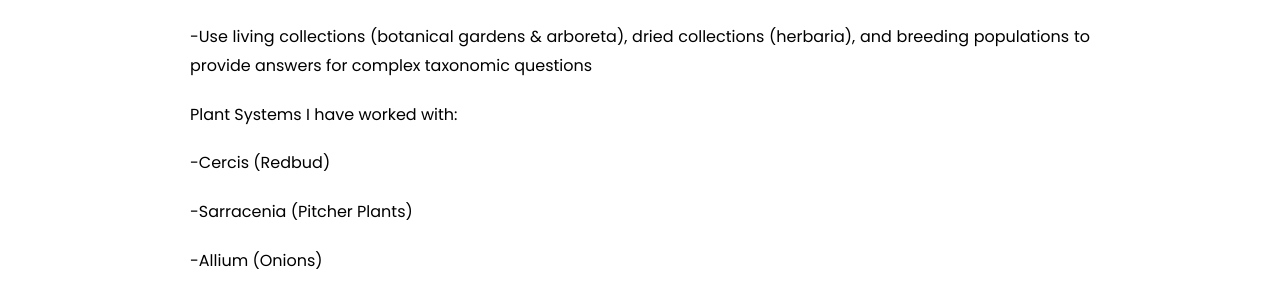
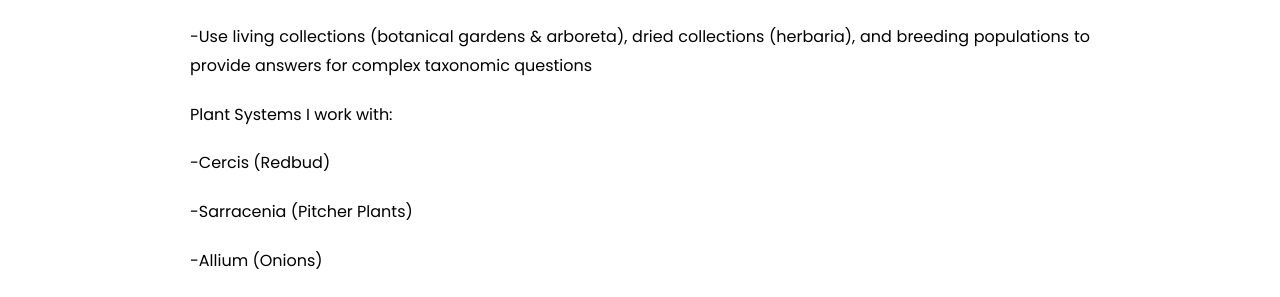
Before and after one commit to mmcnair91/fieldpheno.github.io, a Jekyll site: the page built from team/mcnair-mason.md, in a window 1280 px wide. Shown: the part 376-673 px from the top of the page. Built offline with Jekyll 4.4.1, drawn with Linux system fonts in a browser that asks for light colours.

Commit message:
Update mcnair-mason.md

```diff
--- a/team/mcnair-mason.md
+++ b/team/mcnair-mason.md
@@ -23,7 +23,7 @@ Research Goals:
 
 -Use living collections (botanical gardens & arboreta), dried collections (herbaria), and breeding populations to provide answers for complex taxonomic questions
 
-Plant Systems I have worked with:
+Plant Systems I work with:
 
 -Cercis (Redbud)
 
```
